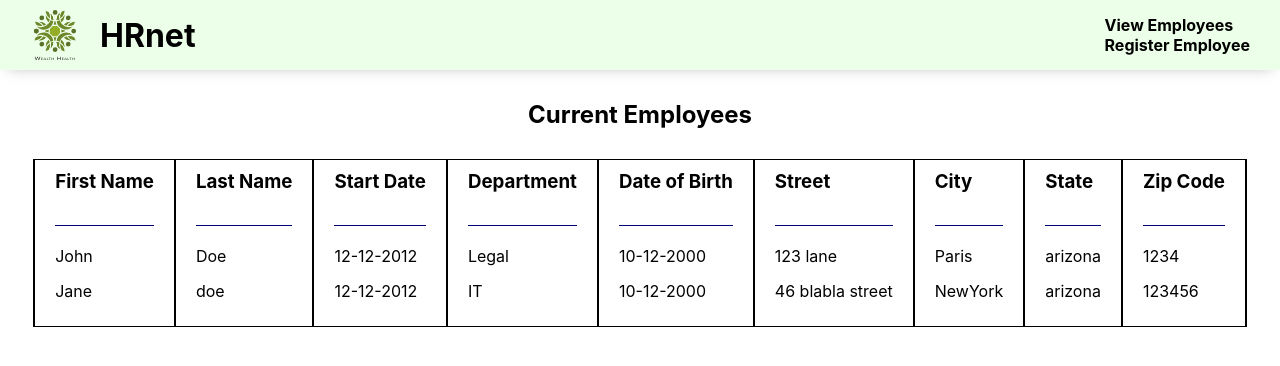
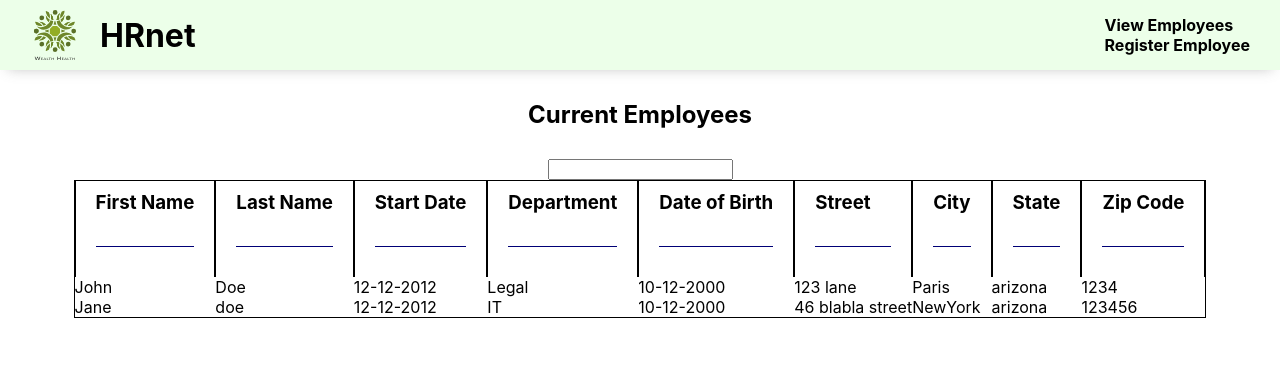
Before and after one commit to AmandaAbarte/project14, a React (Create React App) app: page /employees in a window 1280 px wide. Shown: the top 366 px of the page. Built offline with nearby package versions, Linux system fonts and the light colour scheme.

Commit message:
table search functionality

```diff
--- a/src/components/table/table.css
+++ b/src/components/table/table.css
@@ -1,8 +1,13 @@
 .table-container {
   display: flex;
-  flex-direction: row;
+  flex-direction: column;
   margin: 0 auto;
   border: solid 1px black;
+}
+
+.table-container .table-header {
+  display: flex;
+  flex-direction: row;
 }
 
 .table-container .column {
@@ -18,7 +23,8 @@
   min-height: 55px;
 }
 
-.table-container .column .row-item {
-  margin-bottom: 15px;
+.table-container .row {
+  display: flex;
+  flex-direction: row;
 }
 /*# sourceMappingURL=table.css.map */
--- a/src/components/table/table.jsx
+++ b/src/components/table/table.jsx
@@ -1,11 +1,14 @@
-import React from "react";
+import React, { useEffect, useState } from "react";
 import "./table.css";
 
 export default function Table({ columns, data }) {
+  const [search, setSearch] = useState("");
+  const [filterData, setFilterData] = useState(data);
+
   // map columns and for each title
   const titles = columns.map((columnItem) => {
     //loop over data array
-    const rows = data.map((dataItem) => {
+    const rows = filterData.map((dataItem) => {
       //loop over each object in array
       const rowItem = dataItem.map((item) => {
         //check if data key matches title key and display data under appropriate title
@@ -20,11 +23,41 @@ export default function Table({ columns, data }) {
       return rowItem;
     });
     return (
-      <div className="column" key={columnItem.key}>
-        <h3 className="column-title">{columnItem.title}</h3>
+      <div key={columnItem.key}>
+        <div className="column">
+          <h3 className="column-title">{columnItem.title}</h3>
+        </div>
         {rows}
       </div>
     );
   });
-  return <div className="table-container">{titles}</div>;
+
+  useEffect(() => {
+    let newdata = [];
+    data.map((item) => {
+      const test = item.map((subitem) => {
+        let lowercaseSubItem = subitem.title.toLowerCase();
+        return lowercaseSubItem.includes(search.toLowerCase());
+      });
+      if (test.includes(true)) {
+        newdata.push(item);
+      }
+    });
+    setFilterData(newdata);
+  }, [search]);
+
+  return (
+    <>
+      <input
+        type="text"
+        onInput={(e) => {
+          setSearch(e.target.value);
+        }}
+      />
+      <div className="table-container">
+        <div className="table-header">{titles}</div>
+        {/* {rows} */}
+      </div>
+    </>
+  );
 }
--- a/src/components/table/table.scss
+++ b/src/components/table/table.scss
@@ -1,20 +1,26 @@
 .table-container {
   display: flex;
-  flex-direction: row;
+  flex-direction: column;
   margin: 0 auto;
   border: solid 1px black;
+  .table-header {
+    display: flex;
+    flex-direction: row;
+  }
   .column {
     padding: 10px 20px;
     border-left: 1px solid black;
     border-right: 1px solid black;
     box-sizing: border-box;
+    // width: 30%;
     .column-title {
       margin-bottom: 20px;
       border-bottom: 1px solid rgb(0, 0, 118);
       min-height: 55px;
     }
-    .row-item {
-      margin-bottom: 15px;
-    }
+  }
+  .row {
+    display: flex;
+    flex-direction: row;
   }
 }
```
Also changed, not shown: 1 other file (tests, documents, lock files or other folders).
